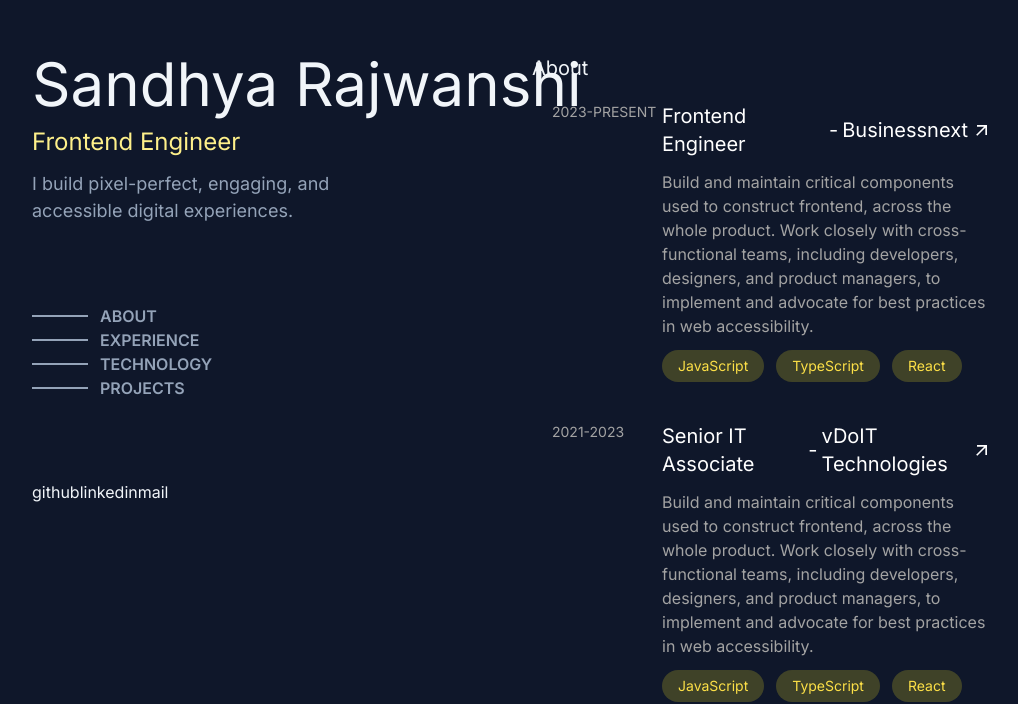
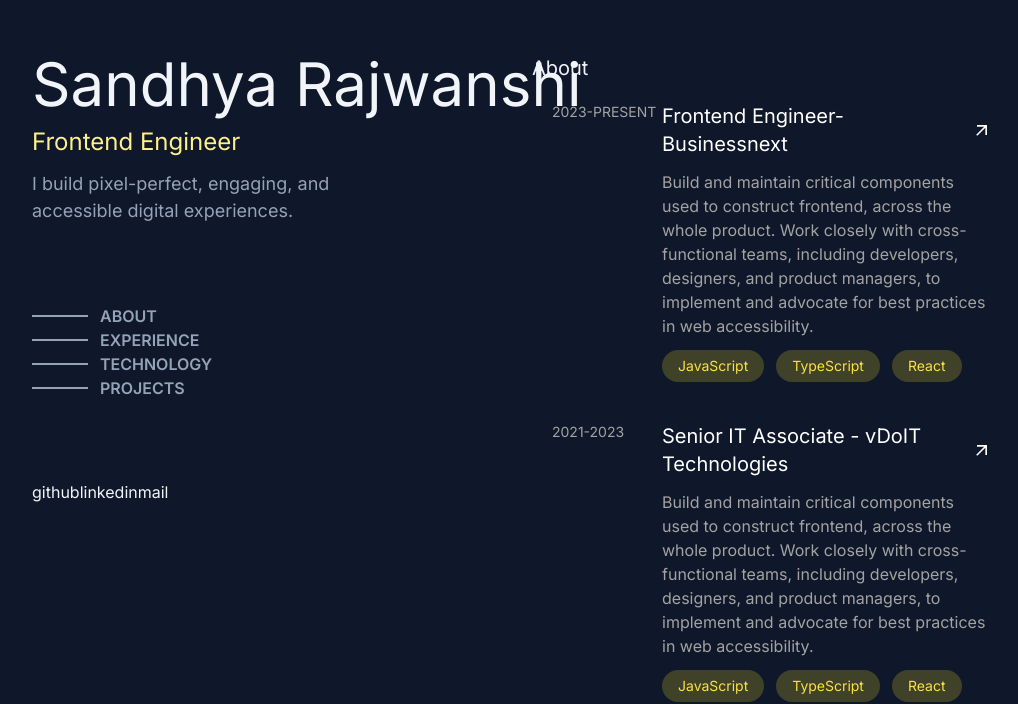
Before and after one commit to SandhyaR1007/sandhya-dev, a Next.js app: page / in a window 1280 px wide. Shown: the part 106-810 px from the top of the page, without its empty margins (168-1186 px from the left). Built offline with nearby package versions, Linux system fonts and the light colour scheme.

Commit message:
update: add card for projects and experience

```diff
--- /dev/null
+++ b/components/Card.tsx
@@ -0,0 +1,38 @@
+import { MdArrowOutward } from "react-icons/md";
+
+export const Card = (props: any) => {
+  const { title, description, skills } = props;
+  return (
+    <div className="flex p-5 rounded-md hover:bg-[rgba(253,224,71,0.05)]   transition-[0.5s] exp-card">
+      {props.exp ? (
+        <div className="text-neutral-400 text-sm  w-1/4">{props.exp}</div>
+      ) : (
+        <div className="w-1/4">
+          <img className="w-36 h-24 rounded-sm" src={lnk} alt="logo" />
+        </div>
+      )}
+      <div className="w-3/4 flex flex-col gap-3">
+        <h2 className="text-white text-xl flex items-center gap-1">
+          <span>{title}</span>{" "}
+          <span>
+            <MdArrowOutward className="arrow-upward" />
+          </span>
+        </h2>
+        <p className="text-neutral-400">{description}</p>
+        <ul className="flex items-center gap-3 flex-wrap">
+          {skills.map((skill: string, index: number) => (
+            <li
+              key={index}
+              className="text-yellow-300 bg-[rgba(255,241,38,0.2)] px-4 py-1.5 rounded-full text-sm"
+            >
+              {skill}
+            </li>
+          ))}
+        </ul>
+      </div>
+    </div>
+  );
+};
+
+const lnk =
+  "https://m.media-amazon.com/images/M/MV5BMDhmMGJiNzYtZDQ2MS00MDIwLWI4ZDMtOThhMTk0MWQ0ZTE2XkEyXkFqcGdeQXVyMzExMzk5MTQ@._V1_.jpg";
--- a/components/Experience.tsx
+++ b/components/Experience.tsx
@@ -1,11 +1,12 @@
 import React from "react";
 import { MdArrowOutward } from "react-icons/md";
+import { Card } from "./Card";
 
 const Experience = () => {
   return (
     <div>
       {exps.map((ex) => (
-        <ExperienceCard {...ex} />
+        <Card {...ex} />
       ))}
     </div>
   );
@@ -16,18 +17,16 @@ export default Experience;
 const exps = [
   {
     exp: "2023-PRESENT",
-    role: "Frontend Engineer",
-    company: "Businessnext",
-    responsibility:
+    title: "Frontend Engineer- Businessnext",
+    description:
       "Build and maintain critical components used to construct frontend, across the whole product. Work closely with cross-functional teams, including developers, designers, and product managers, to implement and advocate for best practices in web accessibility.",
     skills: ["JavaScript", "TypeScript", "React"],
     link: "",
   },
   {
     exp: "2021-2023",
-    role: "Senior IT Associate",
-    company: "vDoIT Technologies",
-    responsibility:
+    title: "Senior IT Associate - vDoIT Technologies",
+    description:
       "Build and maintain critical components used to construct frontend, across the whole product. Work closely with cross-functional teams, including developers, designers, and product managers, to implement and advocate for best practices in web accessibility.",
     skills: [
       "JavaScript",
@@ -40,31 +39,3 @@ const exps = [
     link: "",
   },
 ];
-
-const ExperienceCard = (props: any) => {
-  const { exp, role, company, responsibility, skills } = props;
-  return (
-    <div className="flex p-5 rounded-md hover:bg-[rgba(253,224,71,0.05)]   transition-[0.5s] exp-card">
-      <div className="text-neutral-400 text-sm  w-1/4">{exp}</div>
-      <div className="w-3/4 flex flex-col gap-3">
-        <h2 className="text-white text-xl flex items-center gap-1">
-          <span>{role}</span> - <span>{company}</span>{" "}
-          <span>
-            <MdArrowOutward className="arrow-upward" />
-          </span>
-        </h2>
-        <p className="text-neutral-400">{responsibility}</p>
-        <ul className="flex items-center gap-3 flex-wrap">
-          {skills.map((skill: string, index: number) => (
-            <li
-              key={index}
-              className="text-yellow-300 bg-[rgba(255,241,38,0.2)] px-4 py-1.5 rounded-full text-sm"
-            >
-              {skill}
-            </li>
-          ))}
-        </ul>
-      </div>
-    </div>
-  );
-};
--- a/components/Projects.tsx
+++ b/components/Projects.tsx
@@ -0,0 +1,32 @@
+import { Card } from "./Card";
+
+const Projects = () => {
+  return (
+    <div>
+      <div>
+        {projects.map((ex) => (
+          <Card {...ex} />
+        ))}
+      </div>
+    </div>
+  );
+};
+
+export default Projects;
+
+const projects = [
+  {
+    title: "Eyesome",
+    description:
+      "Build and maintain critical components used to construct frontend, across the whole product. Work closely with cross-functional teams, including developers, designers, and product managers, to implement and advocate for best practices in web accessibility.",
+    skills: ["JavaScript", "React", "Context API", "Tailwind CSS"],
+    link: "",
+  },
+  {
+    title: "Webuzz",
+    description:
+      "Build and maintain critical components used to construct frontend, across the whole product. Work closely with cross-functional teams, including developers, designers, and product managers, to implement and advocate for best practices in web accessibility.",
+    skills: ["JavaScript", "React", "Redux", "Tailwind CSS"],
+    link: "",
+  },
+];
```
